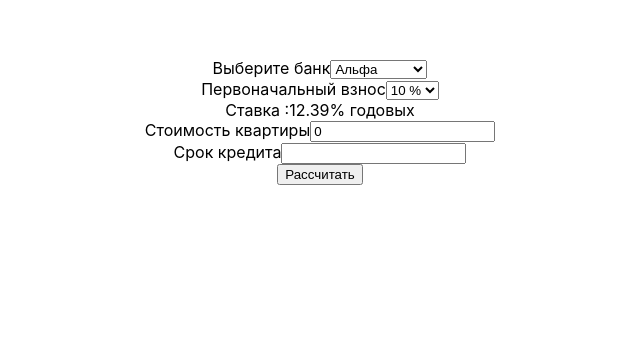
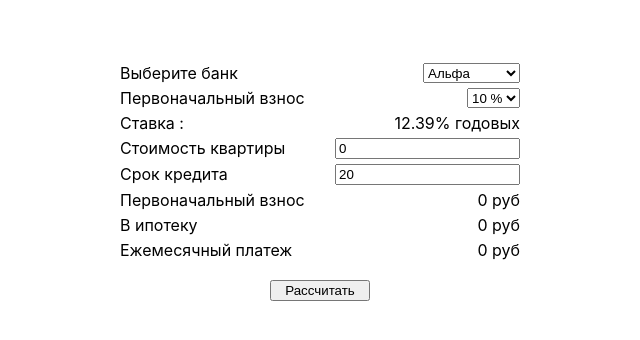
Before and after one commit to IshniyazovFail/mortgage_calculator, a React (Create React App) app: page / in a window 1280 px wide. Shown: the part 142-482 px from the top of the page, without its empty margins (320-960 px from the left). Built offline with nearby package versions, Linux system fonts and the light colour scheme.

Commit message:
debugging

```diff
--- a/src/App.tsx
+++ b/src/App.tsx
@@ -2,16 +2,26 @@ import React, {ChangeEvent, useEffect, useState} from 'react';
 import style from './app.module.css';
 import {useDispatch, useSelector} from "react-redux";
 import {RootStateType} from "./state/store";
-import {bankSelectionAC, BanksStateType, BankType, betSelectionAC, costApartmentAC} from "./state/bank-reducer";
-
-
+import {
+    bankSelectionAC,
+    BankType,
+    betSelectionAC,
+    calculationAC,
+    costApartmentAC,
+    creditTermAC
+} from "./state/bank-reducer";
 
 
 function App() {
+    const bank = useSelector<RootStateType, BankType>(state => state.bank)
+    let bet = useSelector<RootStateType, number>(state => state.bet)
+    const costApartment = useSelector<RootStateType, number>(state => state.costApartment)
+    const creditTerm = useSelector<RootStateType, number>(state => state.creditTerm)
+    const pvRubFinal = useSelector<RootStateType, number>(state => state.pvRubFinal)
+    const onaMortgageFinal = useSelector<RootStateType, number>(state => state.onaMortgageFinal)
+    const paymentFinal = useSelector<RootStateType, number>(state => state.paymentFinal)
+    const [pvPercent, setPvPercent] = useState(bank.data[0].pv)
 
-    const bank = useSelector<RootStateType, BankType>(state => state.bank)
-    const bet = useSelector<RootStateType, number>(state => state.bet)
-    const costApartment = useSelector<RootStateType, number>(state => state.costApartment)
     const dispatsh = useDispatch()
 
     const banks = [
@@ -19,10 +29,10 @@ function App() {
         {name: "vtb", data: [{pv: 10, percent: 11.2}, {pv: 20, percent: 10.9}]},
         {name: "sovcom", data: [{pv: 15, percent: 11.99}]}
     ]
-
+    // const bet1 = bet / 100
     useEffect(() => {
         dispatsh(betSelectionAC(bank.data[0].percent))
-    }, [dispatsh])
+    }, [])
 
     const onChangeBank = (e: ChangeEvent<HTMLSelectElement>) => {
         const value = e.target.value
@@ -33,16 +43,35 @@ function App() {
     }
     const onChangeBet = (e: ChangeEvent<HTMLSelectElement>) => {
         let pvBet = Number(e.target.value)
+        setPvPercent(pvBet)
         let actBet = bank.data.filter(bet => bet.pv === pvBet)
         dispatsh(betSelectionAC(actBet[0].percent))
+    }
+
+//1.010325  11.766694949
+    const changeCreditTerm = (e: ChangeEvent<HTMLInputElement>) => {
+        dispatsh(creditTermAC(Number(e.target.value)))
+    }
+    const calculation = () => {
+        const pvRub = costApartment * pvPercent / 100
+        const onaMortgage = costApartment - pvRub
+        const creditTermYear = creditTerm * 12
+        const betYear = bet / 12
+        const numerator = betYear * Math.pow((1 + betYear), creditTermYear)
+        const denominator = Math.pow((1 + betYear), creditTermYear) - 1
+
+        const payment = Math.round(onaMortgage * (numerator / denominator))
+        dispatsh(calculationAC(pvRub, onaMortgage, payment))
+
     }
 
 
     return (
         <div className={style.container}>
-            <div>
-
-                Выберите банк
+            <div className={style.blok}>
+                <div>
+                    Выберите банк
+                </div>
 
                 <select onChange={onChangeBank}>
                     <option value="alfa">Альфа</option>
@@ -51,7 +80,7 @@ function App() {
                 </select>
             </div>
 
-            <div>
+            <div className={style.blok}>
 
                 Первоначальный взнос
 
@@ -59,22 +88,34 @@ function App() {
                     {bank.data.map(pv => <option key={pv.percent} value={pv.pv}>{pv.pv} %</option>)}
                 </select>
             </div>
-            <div>
-                Ставка :{bet}% годовых
-
+            <div className={style.blok}>
+                <div>Ставка :</div>
+                <div>{bet * 100}% годовых</div>
             </div>
-            <div>
+            <div className={style.blok}>
                 Стоимость квартиры
-                <input value={costApartment}
+                <input type='number' value={costApartment}
                        onChange={(e: ChangeEvent<HTMLInputElement>) => dispatsh(costApartmentAC(Number(e.target.value)))}
-                       type='number'/>
+                />
             </div>
 
-            <div>
-                Срок кредита
-                <input type='number'/>
+            <div className={style.blok}>
+                <div>Срок кредита</div>
+                <input type='number' value={creditTerm} onChange={changeCreditTerm}/>
             </div>
-            <button onClick={() => alert('aloha')}>Рассчитать</button>
+            <div className={style.blok}>
+                <div>Первоначальный взнос</div>
+                <div>{pvRubFinal} руб</div>
+            </div>
+            <div className={style.blok}>
+                <div>В ипотеку</div>
+                <div>{onaMortgageFinal} руб</div>
+            </div>
+            <div className={style.blok}>
+                <div>Ежемесячный платеж</div>
+                <div>{paymentFinal} руб</div>
+            </div>
+            <button onClick={calculation}>Рассчитать</button>
         </div>
     );
 }
--- a/src/app.module.css
+++ b/src/app.module.css
@@ -1,7 +1,18 @@
 .container {
-display:flex ;
-align-items: center;
-justify-content: space-between;
-flex-direction: column;
-margin-top: 200px;
+    display: flex;
+    flex-direction: column;
+    align-items: center;
+    margin-top: 200px;
 }
+
+.blok {
+    display: flex;
+    justify-content: space-between;
+    width: 400px;
+    margin-top: 5px;
+}
+
+button {
+    margin-top: 20px;
+    width: 100px;
+}
--- a/src/state/bank-reducer.ts
+++ b/src/state/bank-reducer.ts
@@ -9,17 +9,28 @@ export type BankType = {
 export type BanksStateType = {
     bet: number,
     costApartment:number,
-    bank: BankType
+    bank: BankType,
+    creditTerm:number,
+    pvRubFinal:number,
+    onaMortgageFinal:number,
+    paymentFinal:number
 }
-export type InitialActionType = bankSelectionType | betSelectionType|costApartmentType
+export type InitialActionType = bankSelectionType | betSelectionType|costApartmentType|creditTermType|calculationType
 
 type bankSelectionType = ReturnType<typeof bankSelectionAC>
 type betSelectionType = ReturnType<typeof betSelectionAC>
 type costApartmentType = ReturnType<typeof costApartmentAC>
+type creditTermType = ReturnType<typeof creditTermAC>
+type calculationType = ReturnType<typeof calculationAC>
 let initialState: BanksStateType = {
     bet: 0,
     bank: {name: "alfa", data: [{pv: 10, percent: 12.39}, {pv: 15, percent: 11.89}]},
-    costApartment:0
+    costApartment:0,
+    creditTerm:20,
+    pvRubFinal:0,
+    onaMortgageFinal:0,
+    paymentFinal:0
+
 }
 
 
@@ -28,9 +39,13 @@ export const bankReducer = (state: BanksStateType = initialState, action: Initia
         case "BANK_SELECTION":
             return {...state, bank: action.bank}
         case "BET_SELECTION":
-            return {...state, bet: action.bet}
+            return {...state, bet: action.bet/100}
         case "CHANGE_COST_APARTMENT":
             return {...state,costApartment:action.cost}
+        case "CHANGE_CREDIT_TERM":
+            return {...state,creditTerm:action.creditTerm}
+        case "CALCULATION":
+            return {...state,pvRubFinal:action.pvRubFinal,onaMortgageFinal:action.onaMortgageFinal,paymentFinal:action.paymentFinal}
         default:
             return state
     }
@@ -56,3 +71,18 @@ export const costApartmentAC = (cost: number) => {
         cost
     }
 }
+export const creditTermAC = (creditTerm: number) => {
+    return {
+        type: "CHANGE_CREDIT_TERM" as const,
+        creditTerm
+    }
+}
+export const calculationAC = (pvRubFinal:number,
+                              onaMortgageFinal:number,
+                              paymentFinal:number) => {
+    return {
+        type: "CALCULATION" as const,
+        pvRubFinal,
+        onaMortgageFinal,
+        paymentFinal    }
+}
```
Also changed, not shown: 1 other file (tests, documents, lock files or other folders).
